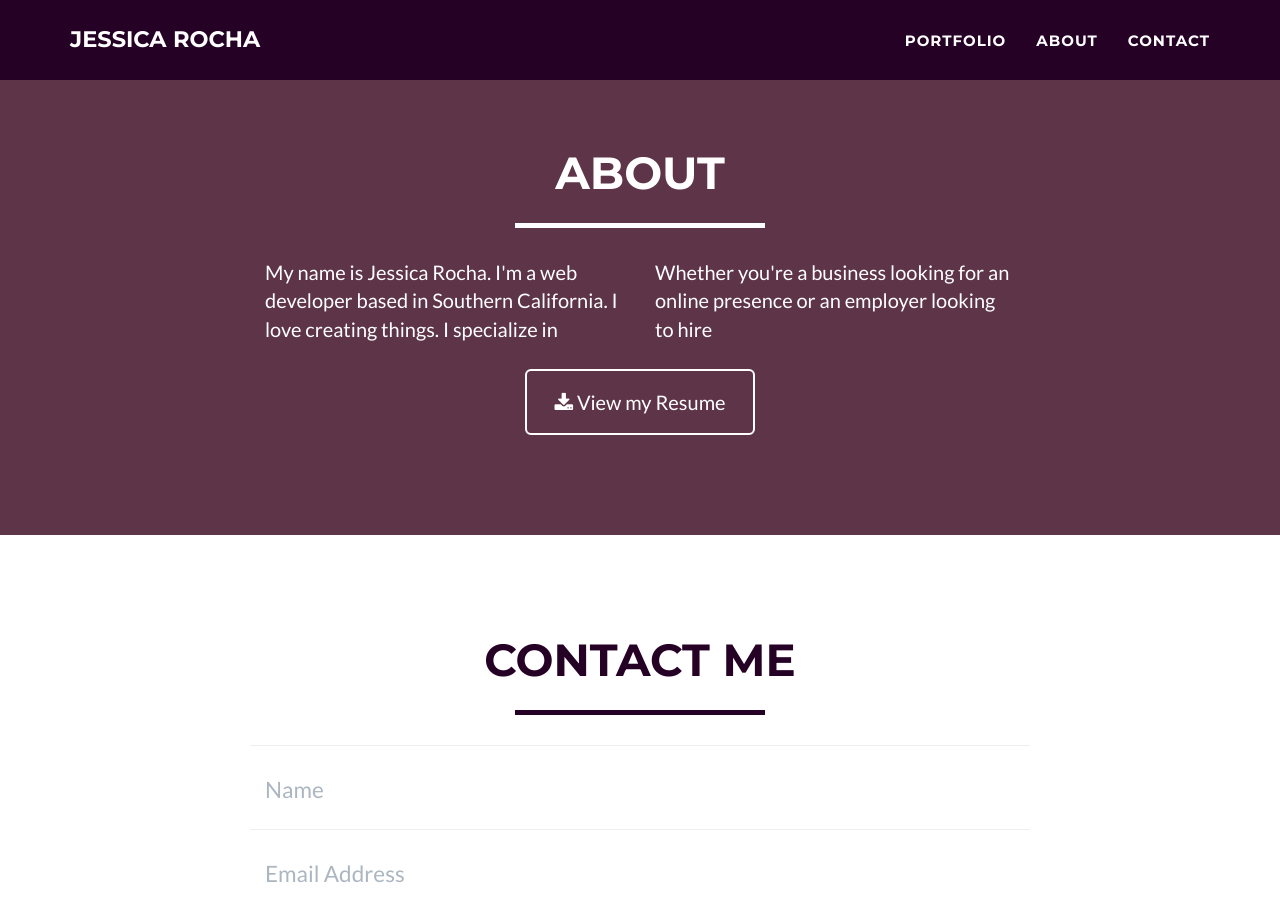
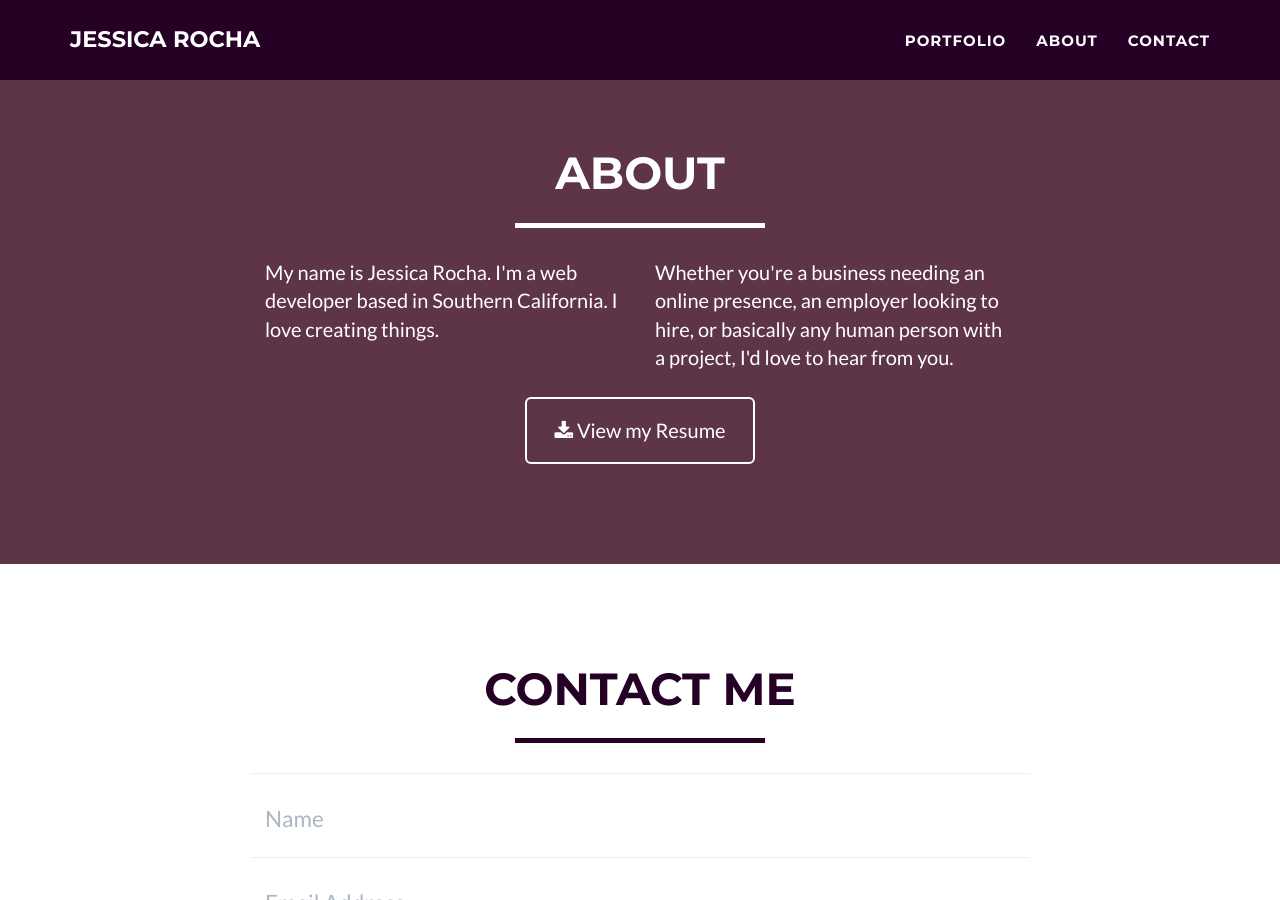
Before and after one commit to JessRocha/jessrocha.github.io, a Jekyll site: the page built from index.html, in a window 1280 px wide and 900 px high, scrolled down 1639 px. Built offline with Jekyll 4.4.1, drawn with Linux system fonts in a browser that asks for light colours.

Commit message:
Update about.html

```diff
--- a/_includes/about.html
+++ b/_includes/about.html
@@ -9,10 +9,11 @@
             </div>
             <div class="row">
                 <div class="col-lg-4 col-lg-offset-2">
-                    <p>My name is Jessica Rocha. I'm a web developer based in Southern California. I love creating things. I specialize in </p>
+                    <p>My name is Jessica Rocha. I'm a web developer based in Southern California. I love creating things.</p>
                 </div>
                 <div class="col-lg-4">
-                    <p>Whether you're a business looking for an online presence or an employer looking to hire </p>
+                    <p>Whether you're a business needing an online presence, an employer looking to hire, or basically any human person with
+                     a project, I'd love to hear from you.</p>
                 </div>
                 <div class="col-lg-8 col-lg-offset-2 text-center">
                     <a href="#" class="btn btn-lg btn-outline">
```
